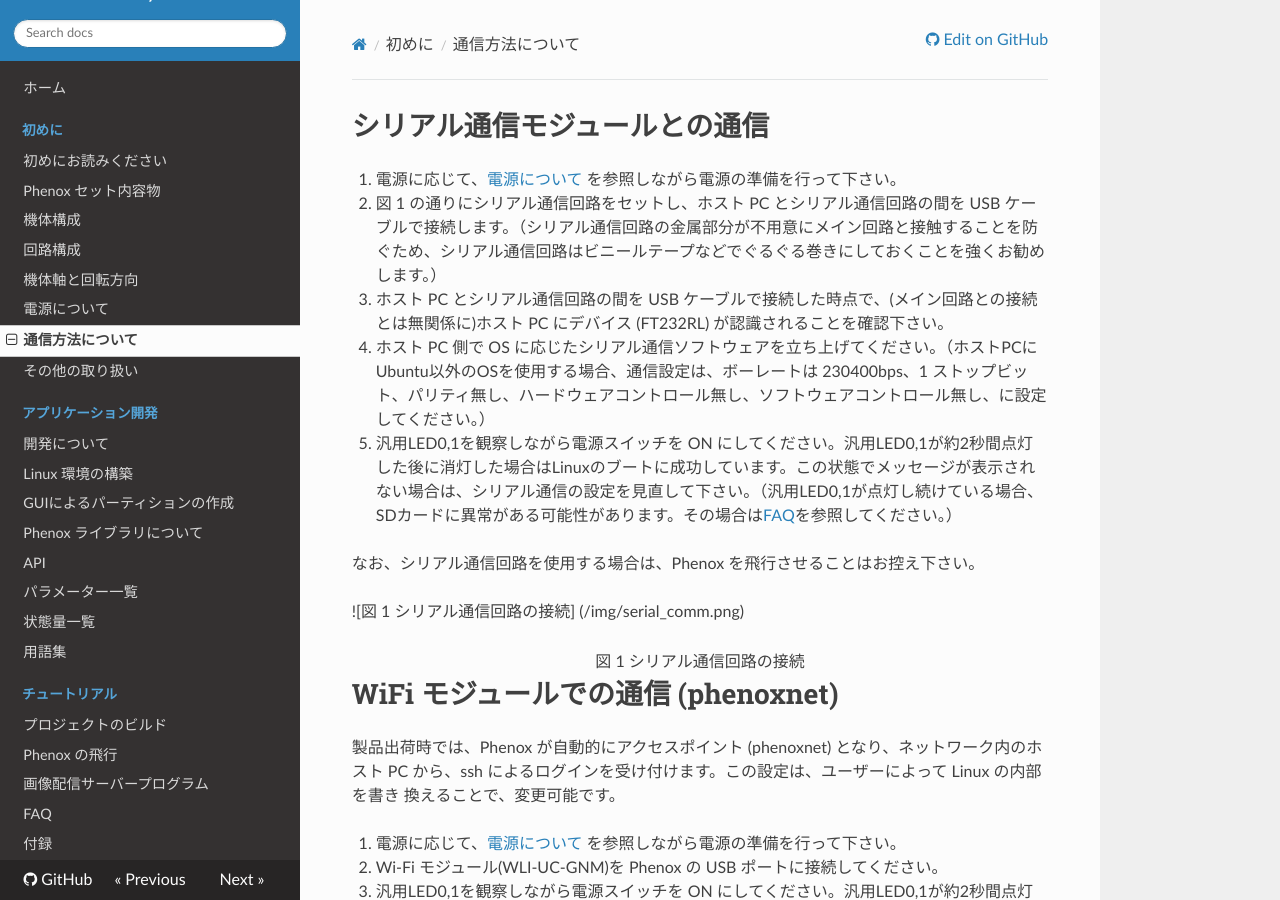
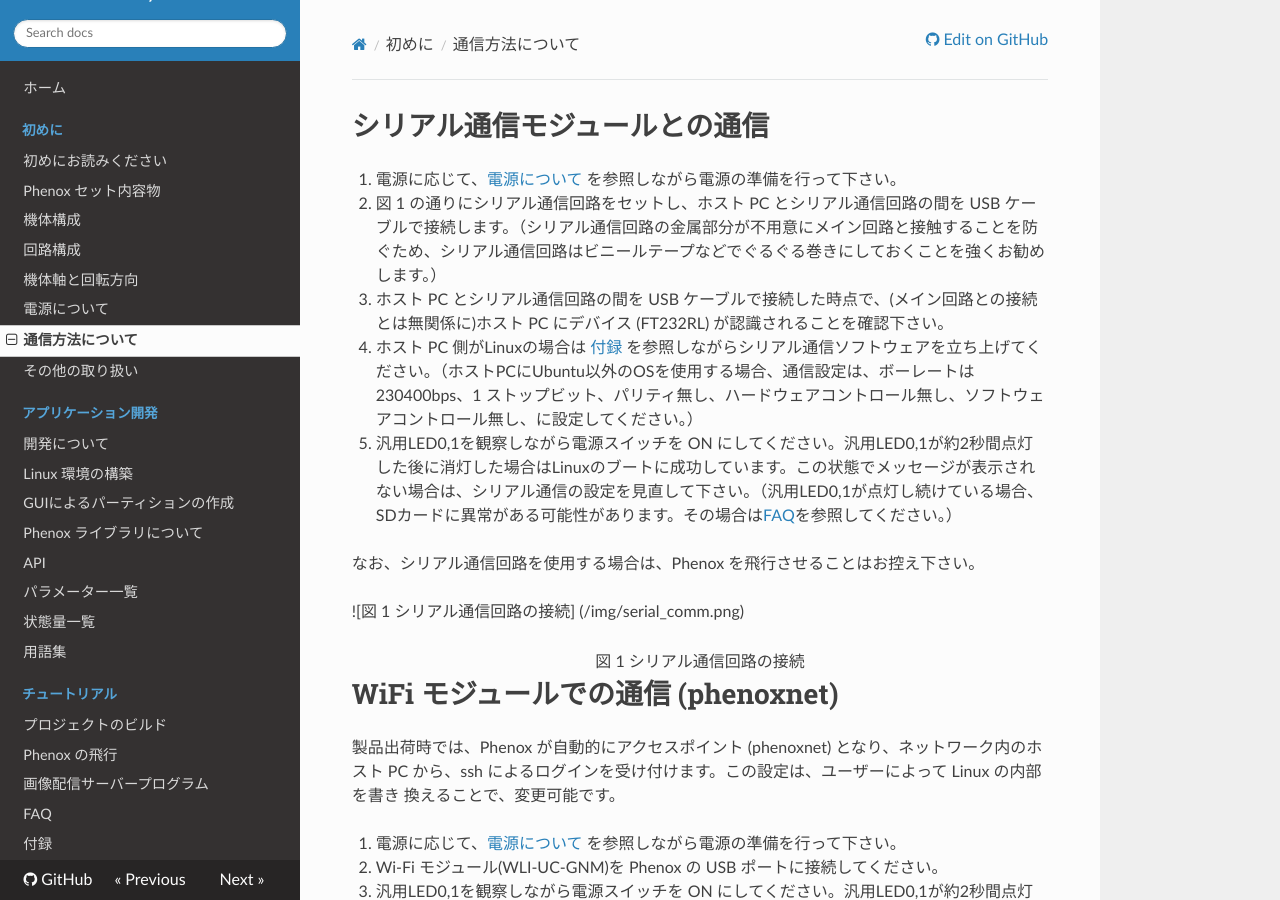
Before and after one commit to phenoxlab/phenox, an MkDocs documentation site: the page built from docs/start/com.md, in a window 1280 px wide and 900 px high. Built offline with MkDocs 1.6.1, drawn with Linux system fonts in a browser that asks for light colours; nearby versions of some CDN libraries; old or Windows-style settings are respelled for this version of MkDocs.

Commit message:
modified text 3

```diff
--- a/docs/start/com.md
+++ b/docs/start/com.md
@@ -3,7 +3,7 @@
 2. 図 1 の通りにシリアル通信回路をセットし、ホスト PC とシリアル通信回路の間を USB ケーブルで接続します。（シリアル通信回路の金属部分が不用意にメイン回路と接触することを防ぐため、シリアル通信回路はビニールテープなどでぐるぐる巻きにしておくことを強くお勧めします。）
 
 3. ホスト PC とシリアル通信回路の間を USB ケーブルで接続した時点で、(メイン回路との接続とは無関係に)ホスト PC にデバイス (FT232RL) が認識されることを確認下さい。
-4. ホスト PC 側で OS に応じたシリアル通信ソフトウェアを立ち上げてください。（ホストPCにUbuntu以外のOSを使用する場合、通信設定は、ボーレートは 230400bps、1 ストップビット、パリティ無し、ハードウェアコントロール無し、ソフトウェアコントロール無し、に設定してください。）
+4. ホスト PC 側がLinuxの場合は [付録](../appendix.md) を参照しながらシリアル通信ソフトウェアを立ち上げてください。（ホストPCにUbuntu以外のOSを使用する場合、通信設定は、ボーレートは 230400bps、1 ストップビット、パリティ無し、ハードウェアコントロール無し、ソフトウェアコントロール無し、に設定してください。）
 
 5. 汎用LED0,1を観察しながら電源スイッチを ON にしてください。汎用LED0,1が約2秒間点灯した後に消灯した場合はLinuxのブートに成功しています。この状態でメッセージが表示されない場合は、シリアル通信の設定を見直して下さい。（汎用LED0,1が点灯し続けている場合、SDカードに異常がある可能性があります。その場合は[FAQ](/faq.md)を参照してください。）
 
```
